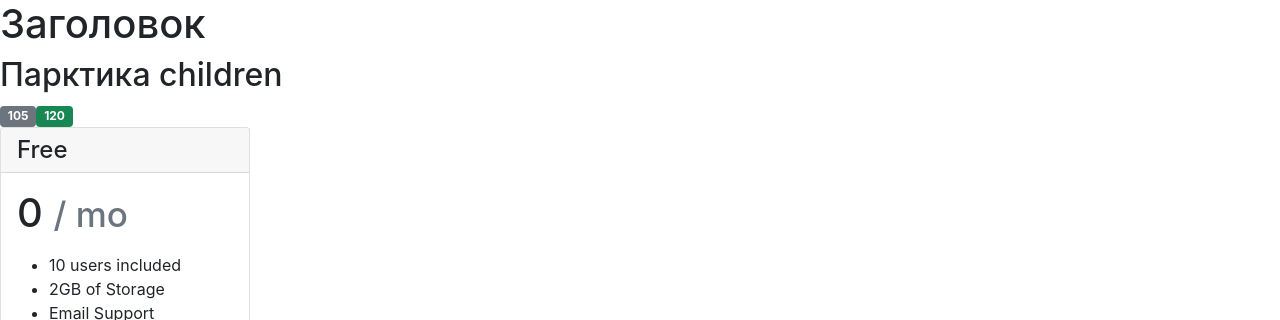
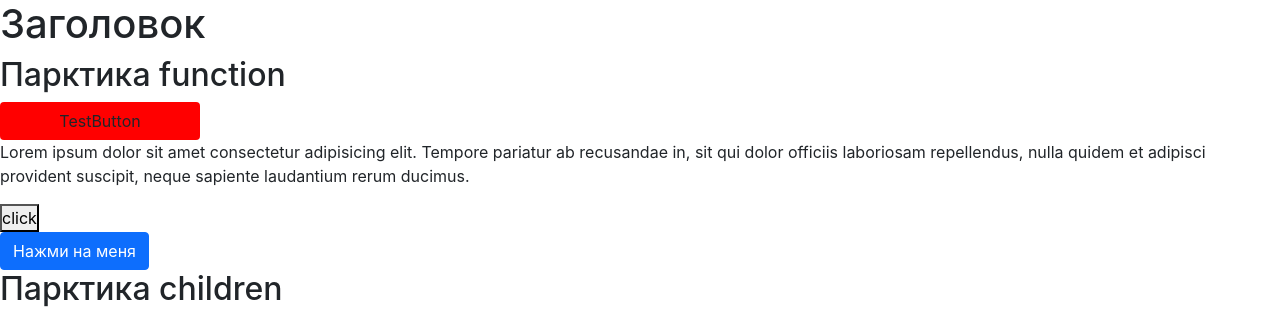
Before and after one commit to a-berezhkov/react-learn, a React (Create React App) app: page / in a window 1280 px wide. Shown: the top 320 px of the page. Built offline with nearby package versions, Linux system fonts and the light colour scheme.

Commit message:
practice: functions

```diff
--- a/src/app/App.jsx
+++ b/src/app/App.jsx
@@ -7,6 +7,9 @@ import { Jumbotron } from "../components/Jumbotron/Jumbotron";
 import { Layout } from "../layout/Layout";
 import { CardPrice } from "../components/CardPrice/CardPrice";
 import { Badge } from "../components/Badge/Badge";
+import { ButtonFunction } from "../components/ButtonFunction/ButtonFunction";
+import { Demo } from "../components/Demo/Demo";
+import { Button } from "../components/Button/Button";
 
 const arr = ["text1","text2", "text3"]
 
@@ -21,11 +24,24 @@ const App = () => {
       "https://upload.wikimedia.org/wikipedia/commons/thumb/0/02/Bob_Dylan_-_Azkena_Rock_Festival_2010_2.jpg/440px-Bob_Dylan_-_Azkena_Rock_Festival_2010_2.jpg",
     imgAlt: "Some alt",
   };
-
+  const user ={
+    name: "andrei",
+    age: 11
+  }
+  const logUser = (user) => {
+    console.log("logUser")
+    console.log(user);
+  }
 
   return (
     <>
       <h1>Заголовок</h1>
+      <h2> Парктика function </h2>
+      <Button size="l" className="someRandom" variant="error"  children hendler={() => {console.log("Handler Button")}}>
+        TestButton
+      </Button>
+      <Demo/>
+      <ButtonFunction user={user} onClick={logUser}/>
       <h2> Парктика children </h2>
       <Badge>105</Badge>
       <Badge type="success">120</Badge>
--- /dev/null
+++ b/src/components/Button/Button.css
@@ -0,0 +1,12 @@
+.green {
+    background-color:green;
+}
+.red {
+    background-color:red;
+}
+.small{
+    width: 100px;
+}
+.large{
+    width: 200px;
+}
--- /dev/null
+++ b/src/components/Button/Button.jsx
@@ -0,0 +1,30 @@
+import React from "react";
+import "./Button.css";
+
+export const Button = ({
+  children,
+  size = "s",
+  variant = "success",
+  className,
+  hendler,
+}) => {
+  const rootClases = ["btn", className];
+
+  if (variant === "success") {
+    rootClases.push("green");
+  } else if (variant === "error") {
+    rootClases.push("red");
+  }
+
+  if (size === "s") {
+    rootClases.push("small");
+  } else if (size === "l") {
+    rootClases.push("large");
+  }
+
+  return (
+    <button className={rootClases.join(" ")} onClick={hendler}>
+      {children}
+    </button>
+  );
+};
--- /dev/null
+++ b/src/components/ButtonFunction/ButtonFunction.jsx
@@ -0,0 +1,7 @@
+import React from 'react'
+
+export const ButtonFunction = ({user, onClick}) => {
+  return (
+    <button className='btn btn-primary' onClick={() => onClick(user)}>Нажми на меня </button>
+  )
+}
--- /dev/null
+++ b/src/components/Demo/Demo.jsx
@@ -0,0 +1,23 @@
+import React from "react";
+
+export function Demo() {
+  function divClick() {
+    console.log("div");
+  }
+  function buttonClick(event) {
+    event.stopPropagation()
+    console.log("button");
+  }
+
+  return (
+    <div onClick={divClick}>
+      <p>
+        Lorem ipsum dolor sit amet consectetur adipisicing elit. Tempore
+        pariatur ab recusandae in, sit qui dolor officiis laboriosam
+        repellendus, nulla quidem et adipisci provident suscipit, neque sapiente
+        laudantium rerum ducimus.
+      </p>
+      <button onClick={buttonClick}>click</button>
+    </div>
+  );
+}
```
Also changed, not shown: src/components/Input/Input.jsx (added, +7 -0 lines).
